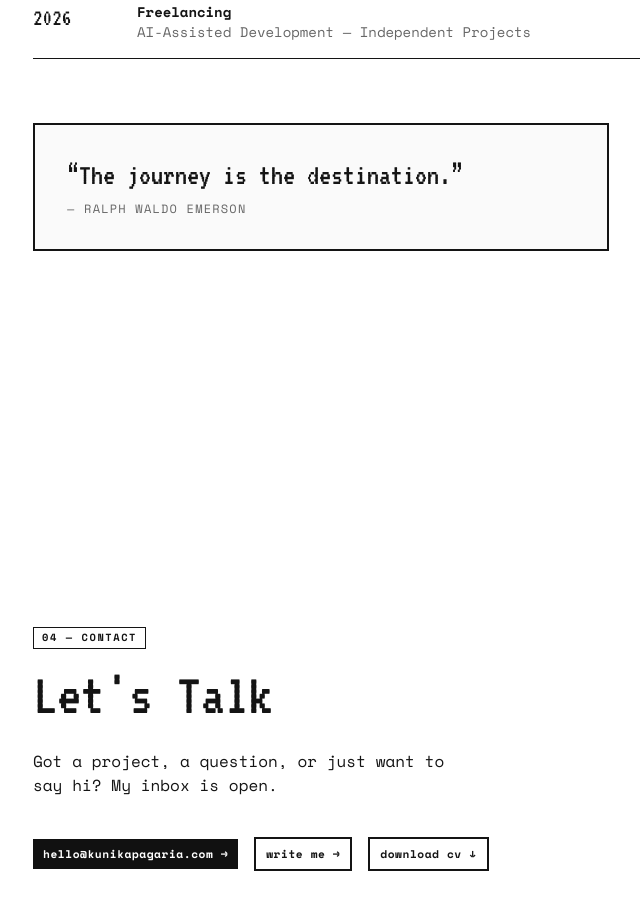
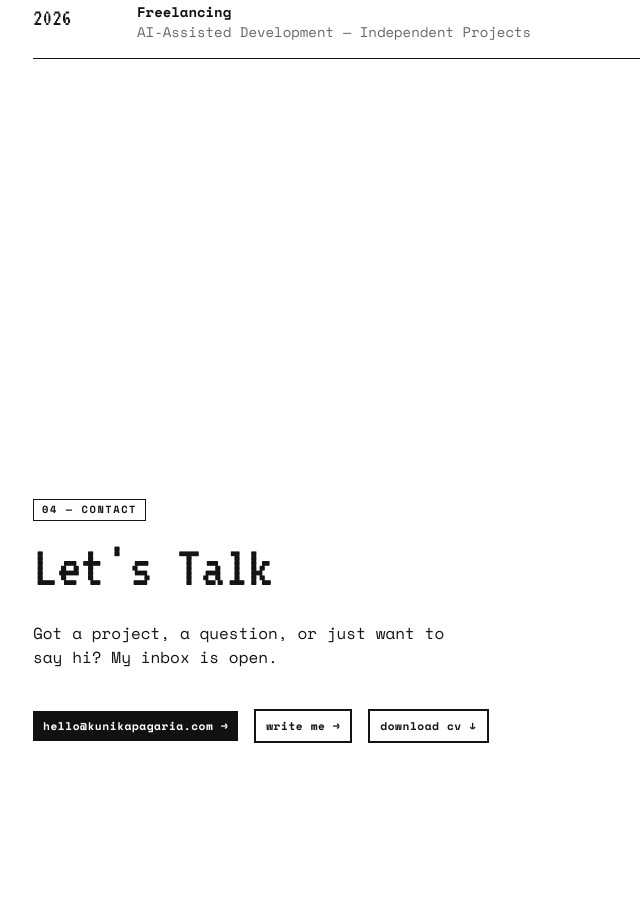
Before and after one commit to kunikapagaria-lab/kunika_portfolio_, a React (Vite) app: page / in a window 1280 px wide. Shown: the part 3420-4329 px from the top of the page, without its empty margins (97-737 px from the left). Built offline with nearby package versions, Linux system fonts and the light colour scheme; no server answers.

Commit message:
Remove quote panel from About page after the journey timeline

```diff
--- a/src/pages/About.tsx
+++ b/src/pages/About.tsx
@@ -38,11 +38,6 @@ export default function About() {
           </div>
         ))}
       </div>
-
-      <div className="panel p-8 max-w-xl">
-        <p className="font-display text-3xl mb-2">&ldquo;{site.quote}&rdquo;</p>
-        <p className="text-xs text-muted uppercase tracking-widest">— {site.quoteAuthor}</p>
-      </div>
     </div>
   );
 }
```
